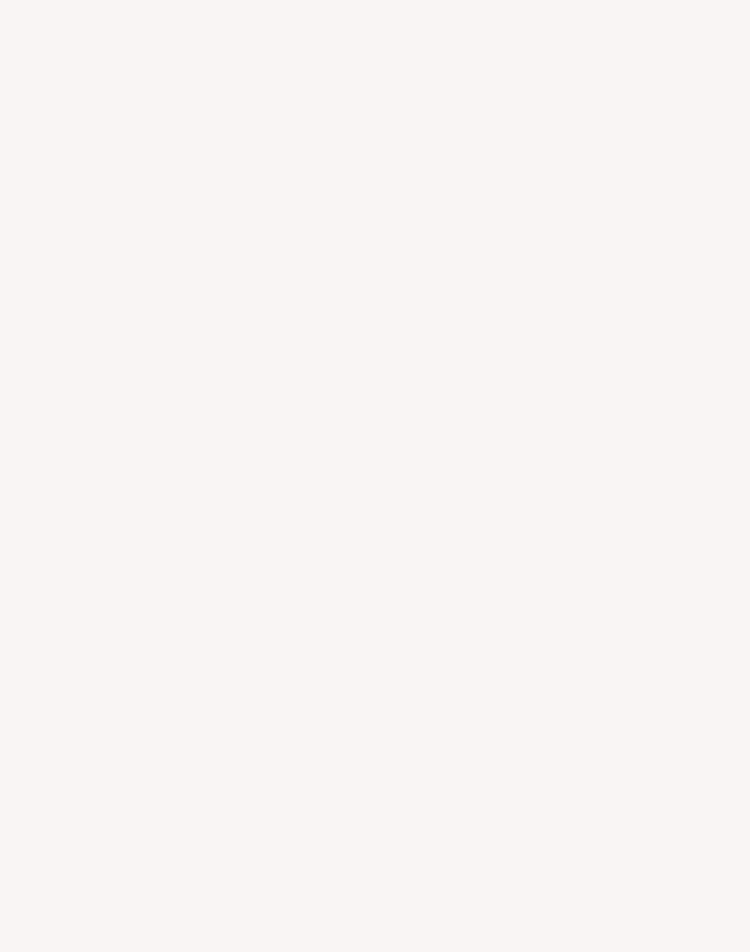
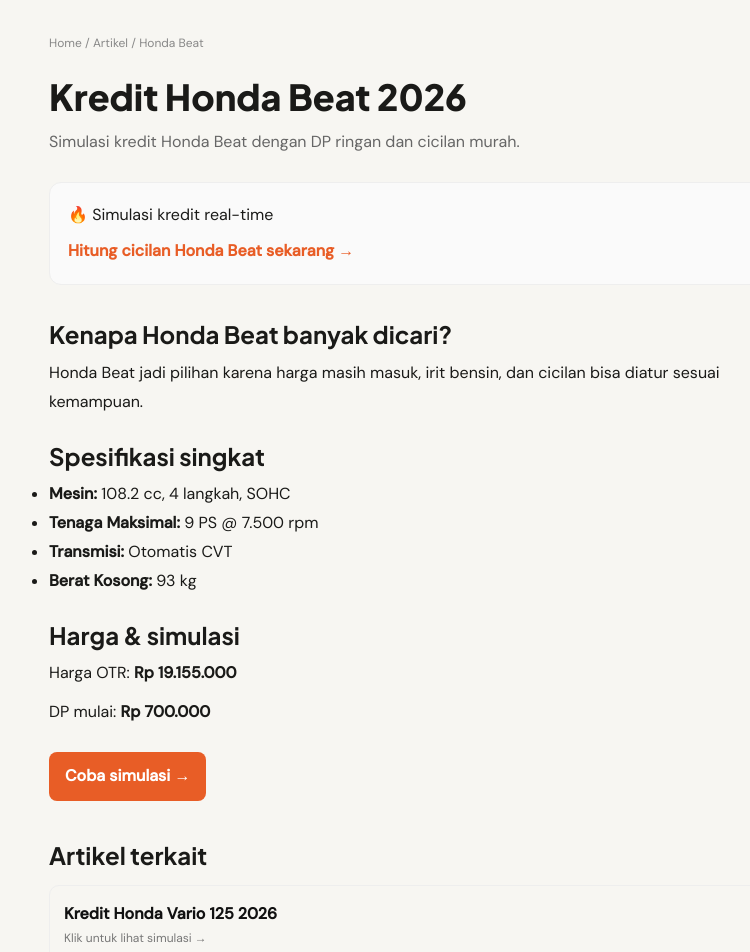
Before and after one commit to Andrenurdiansyah/simulasikreditmu, a Next.js app: page /artikel/honda-beat in a window 1280 px wide. Before the commit this address had no page. Shown: the part 80-1032 px from the top of the page, without its empty margins (209-959 px from the left). Before the commit the page ends 800 px from the top, so only its background shows below. Built offline with nearby package versions, Linux system fonts and the light colour scheme.

Commit message:
fix error slug

```diff
--- a/app/artikel/[slug]/page.tsx
+++ b/app/artikel/[slug]/page.tsx
@@ -13,15 +13,15 @@
   };
 };
 
-export function generateStaticParams() {
-  const { getAllArticles } = require("@/lib/articles");
+export async function generateStaticParams() {
+  const { getAllArticles } = await import("@/lib/articles");
 
-  return getAllArticles().map((a: any) => ({
+  return getAllArticles().map((a) => ({
     slug: a.slug,
   }));
 }
 
-export function generateMetadata({ params }: Props): Metadata {
+export async function generateMetadata({ params }: Props): Promise<Metadata> {
   const article = getArticleBySlug(params.slug);
   if (!article) return {};
 
@@ -29,57 +29,126 @@
   if (!product) return {};
 
   return {
-    title: article.title,
+    title: `${article.title} | Simulasi Kredit Motor`,
     description: article.description,
+    openGraph: {
+      title: article.title,
+      description: article.description,
+    },
   };
 }
 
 export default function ArticlePage({ params }: Props) {
   const article = getArticleBySlug(params.slug);
-
-  if (!article) return notFound();
+  if (!article) notFound();
 
   const product = getProductBySlug(article.productSlug);
-
-  if (!product) return notFound();
+  if (!product) notFound();
 
   const related = getRelatedArticles(article.slug);
 
   return (
-    <div style={{ maxWidth: 860, margin: "0 auto", padding: 40 }}>
+    <div style={{ maxWidth: 860, margin: "0 auto", padding: 48, lineHeight: 1.8 }}>
 
-      <h1 style={{ fontSize: 32, fontWeight: 800 }}>
+      {/* BREADCRUMB */}
+      <div style={{ fontSize: 12, color: "#888", marginBottom: 20 }}>
+        <Link href="/" style={{ color: "#888" }}>Home</Link> /{" "}
+        <Link href="/artikel" style={{ color: "#888" }}>Artikel</Link> /{" "}
+        <span>{product.name}</span>
+      </div>
+
+      {/* TITLE */}
+      <h1 style={{ fontSize: 36, fontWeight: 900, marginBottom: 10 }}>
         {article.title}
       </h1>
 
-      <p style={{ marginBottom: 20, color: "#666" }}>
+      <p style={{ color: "#666", marginBottom: 25 }}>
         {article.description}
       </p>
 
-      <div style={{ padding: 16, border: "1px solid #eee", marginBottom: 30 }}>
-        <Link href={`/simulasi-kredit/${product.slug}`}>
-          Hitung cicilan {product.name} →
+      {/* HERO CTA */}
+      <div style={{
+        padding: 18,
+        border: "1px solid #eee",
+        borderRadius: 12,
+        marginBottom: 35,
+        background: "#fafafa"
+      }}>
+        <p style={{ marginBottom: 8 }}>🔥 Simulasi kredit real-time</p>
+
+        <Link
+          href={`/simulasi-kredit/${product.slug}`}
+          style={{ fontWeight: 800, color: "var(--accent)" }}
+        >
+          Hitung cicilan {product.name} sekarang →
         </Link>
       </div>
 
-      <h2>Kenapa {product.name}?</h2>
-      <p>{product.description}</p>
+      {/* SECTION 1 */}
+      <h2 style={{ marginBottom: 10 }}>Kenapa {product.name} banyak dicari?</h2>
+      <p style={{ marginBottom: 25 }}>
+        {product.name} jadi pilihan karena harga masih masuk, irit bensin, dan cicilan bisa diatur sesuai kemampuan.
+      </p>
 
-      <h2>Harga</h2>
-      <p>{product.price.toLocaleString("id-ID")}</p>
+      {/* SECTION 2 */}
+      <h2 style={{ marginBottom: 10 }}>Spesifikasi singkat</h2>
+      <ul style={{ marginBottom: 25 }}>
+        {Object.entries(product.specs || {}).map(([key, value]) => (
+          <li key={key}>
+            <b>{key}:</b> {value}
+          </li>
+        ))}
+      </ul>
 
-      <h2>Artikel lain</h2>
-      <div style={{ display: "grid", gap: 10 }}>
+      {/* SECTION 3 */}
+      <h2 style={{ marginBottom: 10 }}>Harga & simulasi</h2>
+      <p style={{ marginBottom: 10 }}>
+        Harga OTR: <b>Rp {product.price.toLocaleString("id-ID")}</b>
+      </p>
+      <p style={{ marginBottom: 25 }}>
+        DP mulai: <b>Rp {product.dp.toLocaleString("id-ID")}</b>
+      </p>
+
+      <Link
+        href={`/simulasi-kredit/${product.slug}`}
+        style={{
+          display: "inline-block",
+          padding: "10px 16px",
+          background: "var(--accent)",
+          color: "#fff",
+          borderRadius: 8,
+          fontWeight: 700,
+          marginBottom: 40
+        }}
+      >
+        Coba simulasi →
+      </Link>
+
+      {/* RELATED */}
+      <h2 style={{ marginBottom: 15 }}>Artikel terkait</h2>
+
+      <div style={{ display: "grid", gap: 12 }}>
         {related.map((r) => (
           <Link
             key={r.slug}
             href={`/artikel/${r.slug}`}
-            style={{ padding: 10, border: "1px solid #eee" }}
+            style={{
+              padding: 14,
+              border: "1px solid #eee",
+              borderRadius: 10,
+              textDecoration: "none",
+              color: "#111",
+              transition: "0.2s",
+            }}
           >
-            {r.title}
+            <div style={{ fontWeight: 700 }}>{r.title}</div>
+            <div style={{ fontSize: 12, color: "#777" }}>
+              Klik untuk lihat simulasi →
+            </div>
           </Link>
         ))}
       </div>
+
     </div>
   );
 }
--- a/lib/articles.ts
+++ b/lib/articles.ts
@@ -11,24 +11,14 @@
 export function getAllArticles(): Article[] {
   const products = getAllProducts();
 
-  const baseKeywords = [
-    "dp-ringan",
-    "cicilan-murah",
-    "tanpa-ribet",
-    "simulasi-kredit",
-    "tenor-fleksibel",
-  ];
-
-  return products.flatMap((p) => {
-    return baseKeywords.map((keyword) => {
-      return {
-        slug: `${p.slug}-kredit-${keyword}`,
-        productSlug: p.slug,
-        title: `Kredit ${p.name} ${keyword.replaceAll("-", " ")} 2026`,
-        description: `Simulasi kredit ${p.name} dengan ${keyword.replaceAll("-", " ")}, DP terjangkau dan cicilan ringan.`,
-        keywords: baseKeywords,
-      };
-    });
+  return products.map((p) => {
+    return {
+      slug: p.slug, // 👈 FIX: langsung sama kayak product slug
+      productSlug: p.slug,
+      title: `Kredit ${p.name} 2026`,
+      description: `Simulasi kredit ${p.name} dengan DP ringan dan cicilan murah.`,
+      keywords: [p.name, "kredit", "dp ringan", "cicilan murah"],
+    };
   });
 }
 
@@ -41,7 +31,3 @@
     .filter((a) => a.slug !== currentSlug)
     .slice(0, limit);
 }
-
-export function getArticleByProductSlug(productSlug: string) {
-  return getAllArticles().filter((a) => a.productSlug === productSlug);
-}
```
Also changed, not shown: components/Card.tsx (+2 -8 lines).
